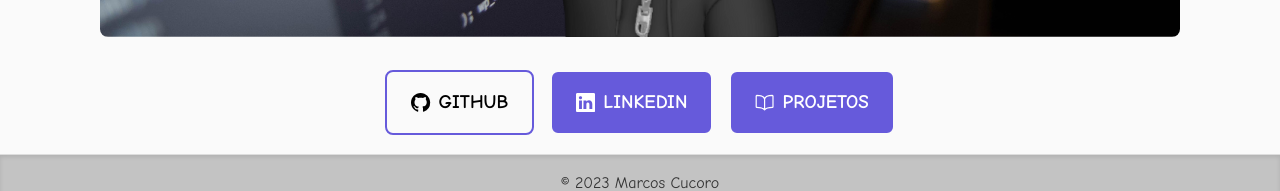
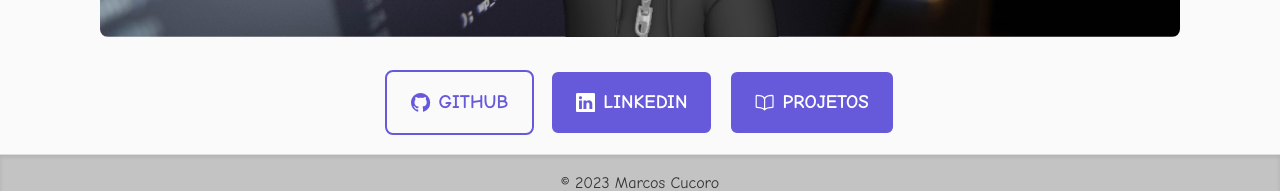
Before and after one commit to MarcosCucoro/1_portfolio-marcos, a React (Vite) app: page / in a window 1280 px wide. In both pictures the pointer is over the link "GITHUB". Shown: the part 591-782 px from the top of the page. Built offline with nearby package versions, Linux system fonts and the light colour scheme.

Commit message:
Fix: Alteração nos botões com hover.

```diff
--- a/src/routes/Home.css
+++ b/src/routes/Home.css
@@ -48,7 +48,7 @@
 .btn-social:hover {
   background-color: #fafafa;
   border: 2px solid #665adb;
-  color: #000;
+  color: #665adb;
 }
 
 .btn-social a {
--- a/src/routes/Project.css
+++ b/src/routes/Project.css
@@ -50,7 +50,7 @@
 
 .btn-project:hover {
   background-color: #fafafa;
-  color: #000;
+  color: #665adb;
   border: 2px solid #665adb;
 }
 
@@ -64,7 +64,7 @@
 }
 
 .btn-github:hover {
-  color: #777676;
+  color: #665adb;
 }
 
 .container-project-detail-pessoal {
@@ -111,7 +111,7 @@
 
 .btn-project-pessoal:hover {
   background-color: #e7e5e5;
-  color: #000;
+  color: #665adb;
   border: 2px solid #665adb;
 }
 
```
